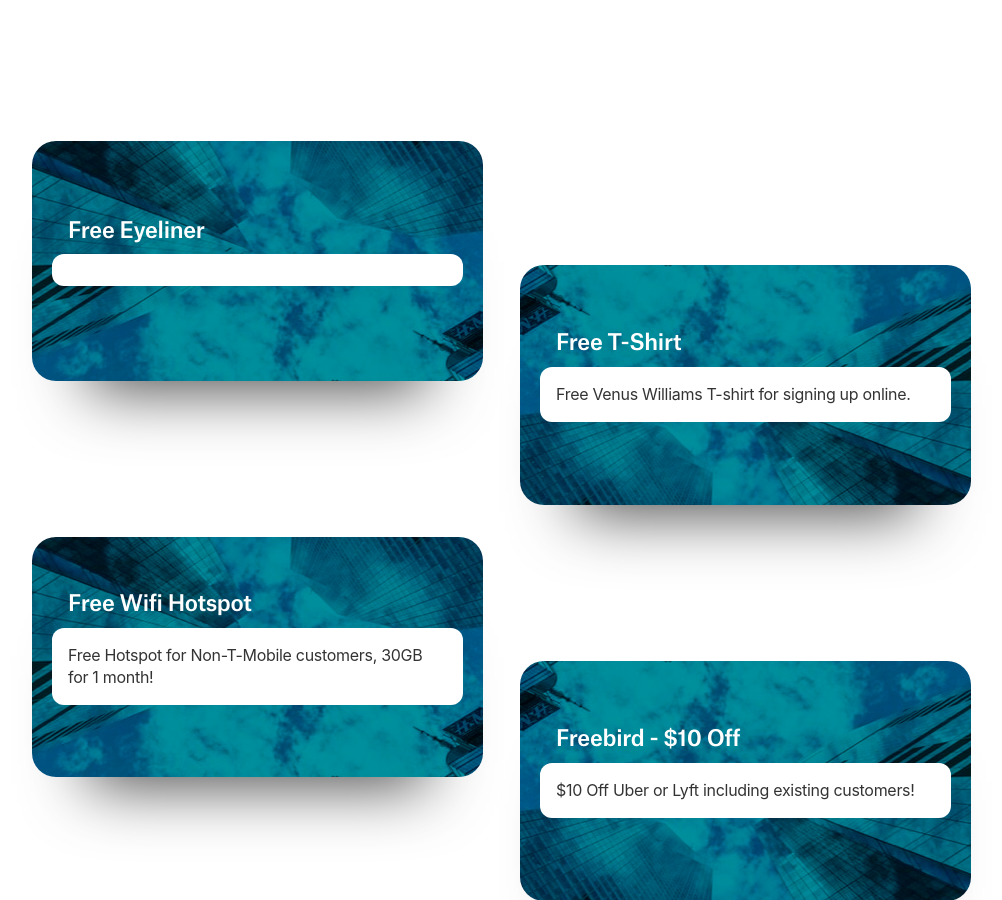
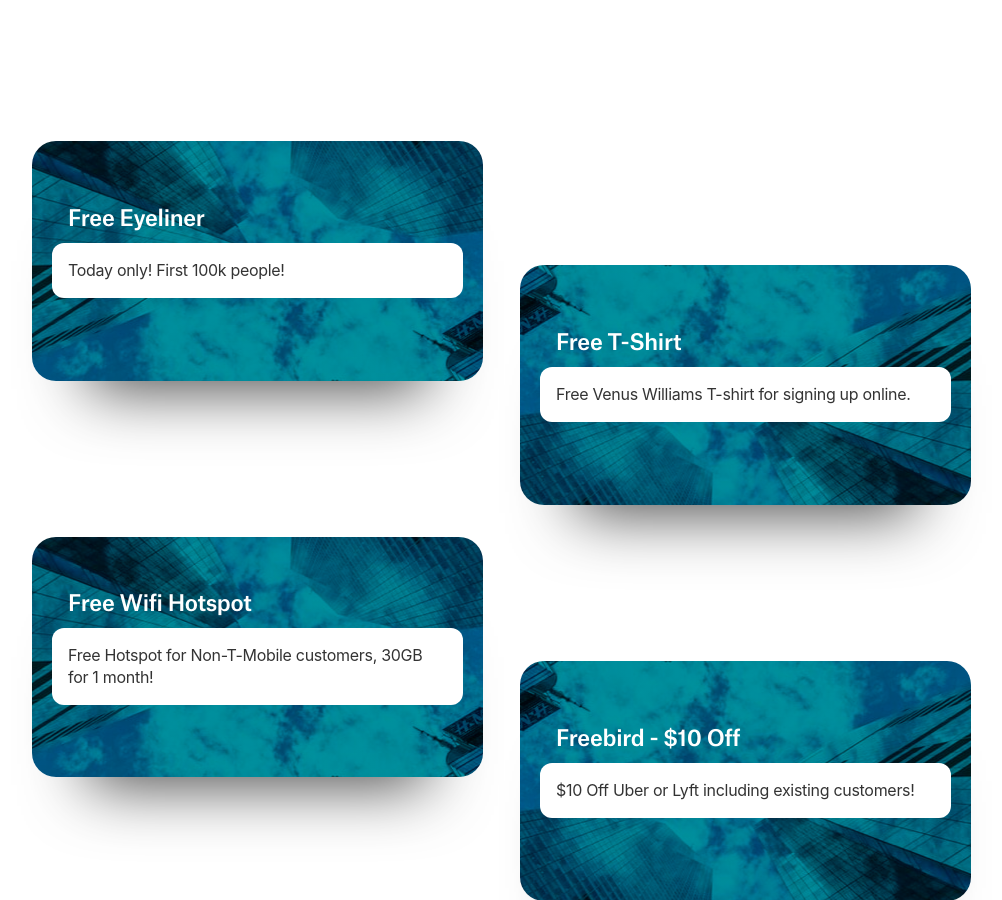
Before and after one commit to ohiosveryown/atldeals, a Jekyll site: the page built from index.html, in a window 1280 px wide and 900 px high, scrolled down 388 px. Shown: the whole window, without its empty margins (139-1141 px from the left). Built offline with Jekyll 4.4.1, drawn with Linux system fonts in a browser that asks for light colours; nearby versions of some CDN libraries.

Commit message:
Updated Free Eyeliner

```diff
--- a/_posts/2019-09-04-free-eyeliner.markdown
+++ b/_posts/2019-09-04-free-eyeliner.markdown
@@ -6,6 +6,7 @@
 - new
 - freebies
 image: "/uploads/D3F38A31-6E6D-4A36-88E0-33A0604A4666.jpeg"
+description: Today only! First 100k people!
 ---
 
 Enter your email and UZ will email you a promo code for free eye liner!
```
